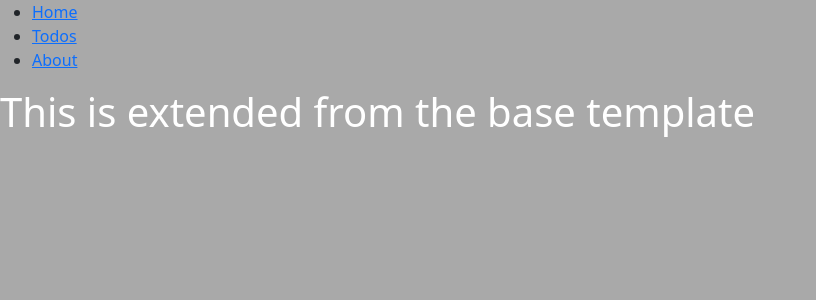
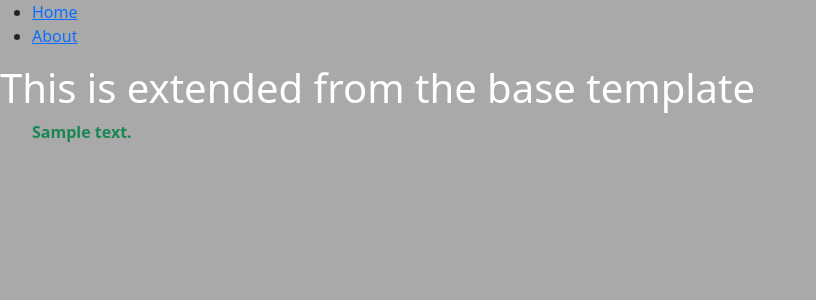
Before and after one commit to DimoDimchev/SoftUni-Python-Web-Django, a Django app: page / in a window 1280 px wide. Shown: the top 300 px of the page, without its empty margins (0-816 px from the left). Run offline with Django 3.2, Linux system fonts and the light colour scheme; tables that the repository leaves empty hold one stand-in row (values such as "Sample post").

Commit message:
Added 'include' templates to templates_advanced app

```diff
--- a/templates/templates_advanced/index.html
+++ b/templates/templates_advanced/index.html
@@ -9,4 +9,10 @@
 
 {% block content %}
     <h1>This is extended from the base template</h1>
+    <ul>
+        {% for todo_entry in todos%}
+            {% include 'templates_advanced/partials/todo_item.html' with todo=todo_entry %}
+        {% endfor %}
+    </ul>
+
 {% endblock %}
--- a/templates/templates_advanced/partials/navigation.html
+++ b/templates/templates_advanced/partials/navigation.html
@@ -1,7 +1,6 @@
 <nav>
     <ul>
         <li><a href="#">Home</a></li>
-        <li><a href="#">Todos</a></li>
         <li><a href="#">About</a></li>
     </ul>
 </nav>
--- /dev/null
+++ b/templates/templates_advanced/partials/todo_item.html
@@ -0,0 +1,7 @@
+<div>
+    {% if todo.is_done %}
+        <strong class="text-success">{{ todo.text }}</strong>
+        {% else %}
+            <strong class="text-danger">{{ todo.text }}</strong>
+    {% endif %}
+</div>
```
